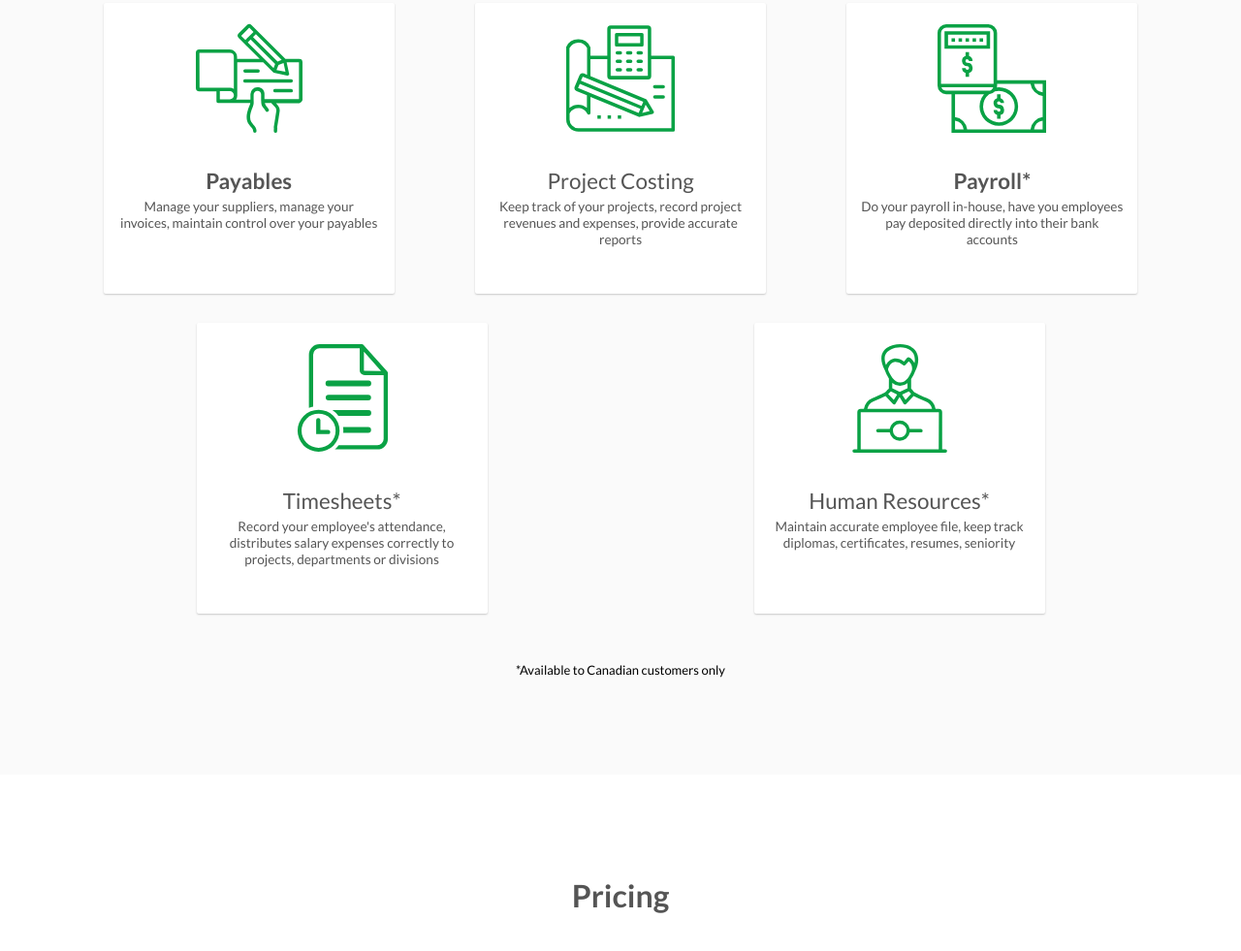
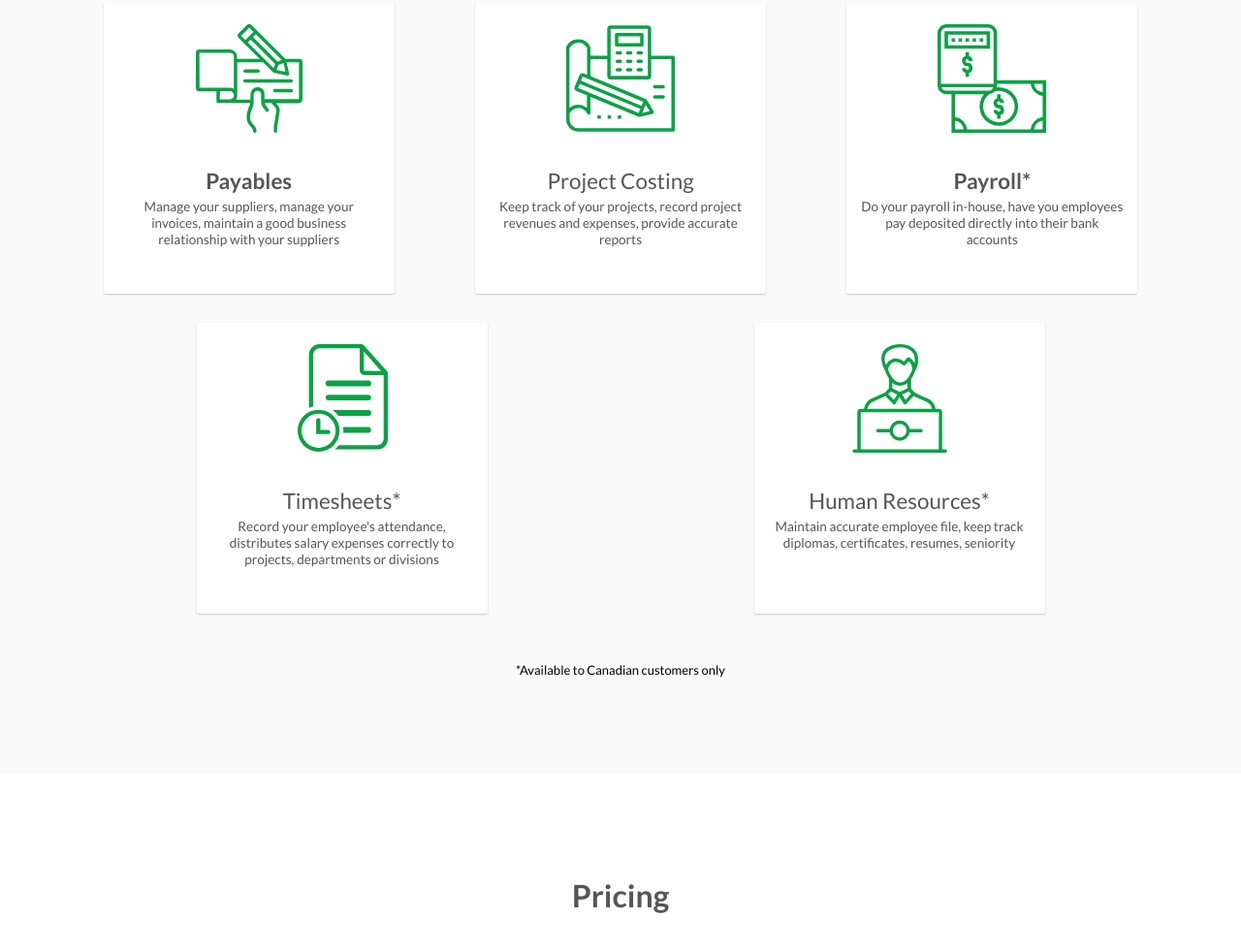
Before and after one commit to rucha0405/fnms.github.io, a plain HTML site: page index.html in a window 1280 px wide. Shown: the part 1421-2402 px from the top of the page at 97% size. Drawn offline with Linux system fonts and the light colour scheme.

Commit message:
Update index.html

```diff
--- a/index.html
+++ b/index.html
@@ -96,7 +96,7 @@
                 <div class="card-body">
                     <div class="card-title">Payables</div>
                     <div class="card-desc">
-                        Manage your suppliers, manage your invoices, maintain control over your payables
+                        Manage your suppliers, manage your invoices, maintain a good business relationship with your suppliers
 
                     </div>
                 </div>
```
